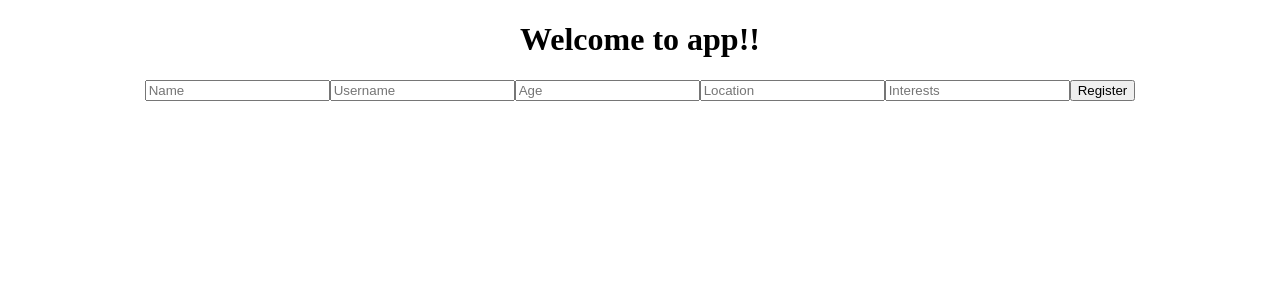
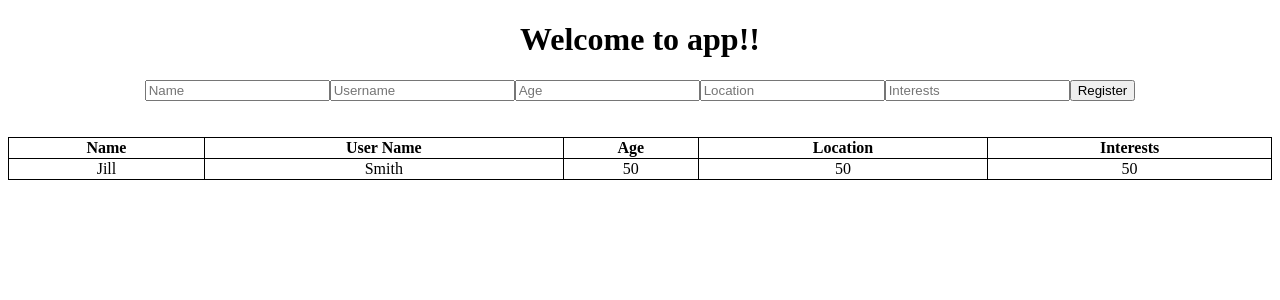
Before and after one commit to ashvini-maurya/user-form, an Angular app: page / in a window 1280 px wide. Shown: the top 300 px of the page. Built offline with nearby package versions, Linux system fonts and the light colour scheme.

Commit message:
Static tables created

```diff
--- a/src/app/app.component.css
+++ b/src/app/app.component.css
@@ -0,0 +1,4 @@
+table, th, td {
+    border: 1px solid black;
+    border-collapse: collapse;
+}
--- a/src/app/app.component.html
+++ b/src/app/app.component.html
@@ -2,6 +2,8 @@
   <h1>
     Welcome to {{title}}!!
   </h1>
+
+  <!-- <p>{{formObject.name}}</p> -->
 
 
   <form>
@@ -15,4 +17,24 @@
     </div>
   </form>
 
+  <br><br>
+
+  <table style="width:100%">
+    <tr>
+      <th>Name</th>
+      <th>User Name</th>
+      <th>Age</th>
+      <th>Location</th>
+      <th>Interests</th>
+    </tr>
+    <tr>
+      <td>Jill</td>
+      <td>Smith</td>
+      <td>50</td>
+      <td>50</td>
+      <td>50</td>
+    </tr>
+
+  </table>
+
  </div>
--- a/src/app/app.component.ts
+++ b/src/app/app.component.ts
@@ -32,4 +32,8 @@ export class AppComponent {
 
 }
 
+constructor() {
+	console.log('contructor ran!');
 }
+
+}
```
